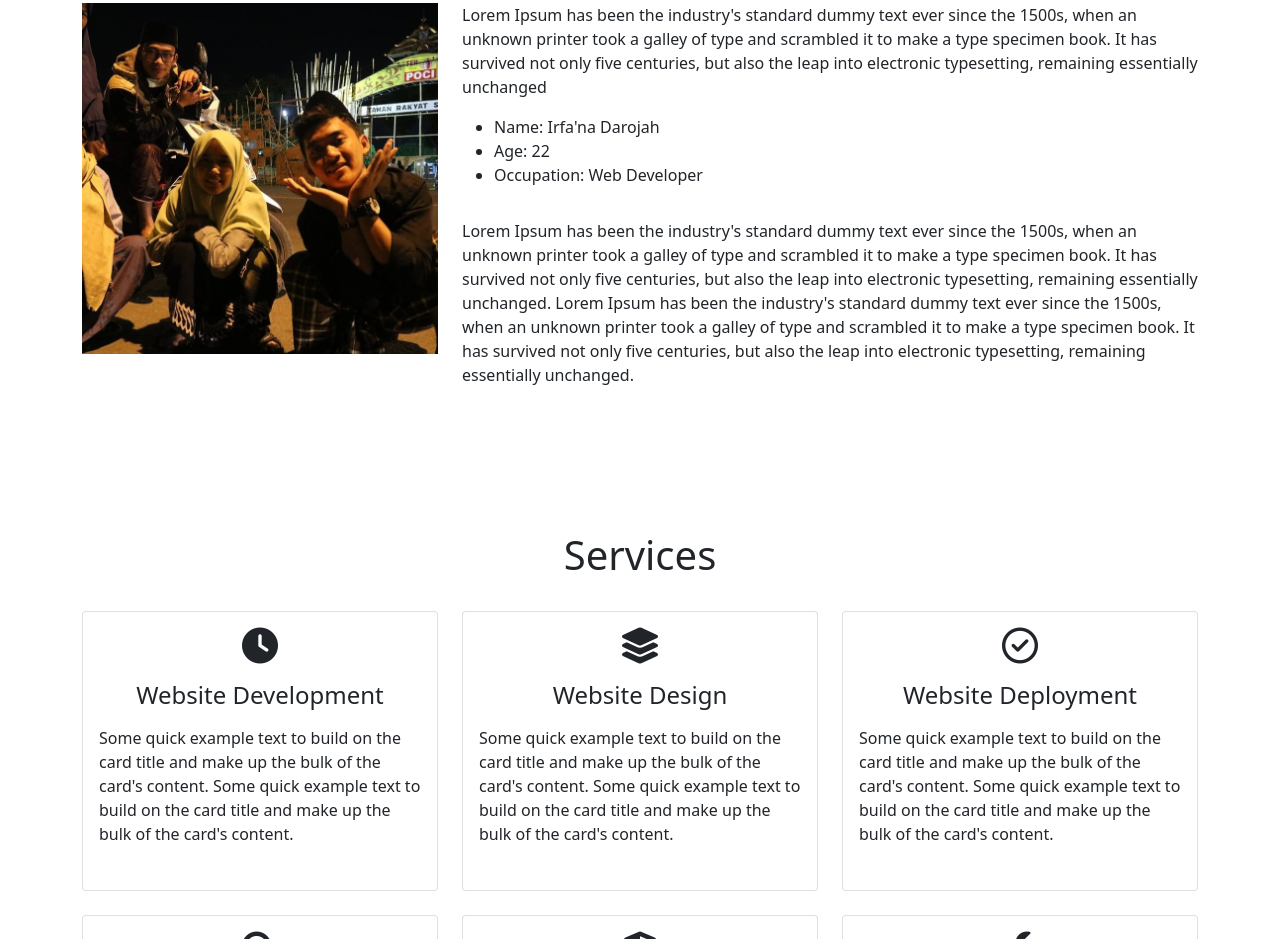
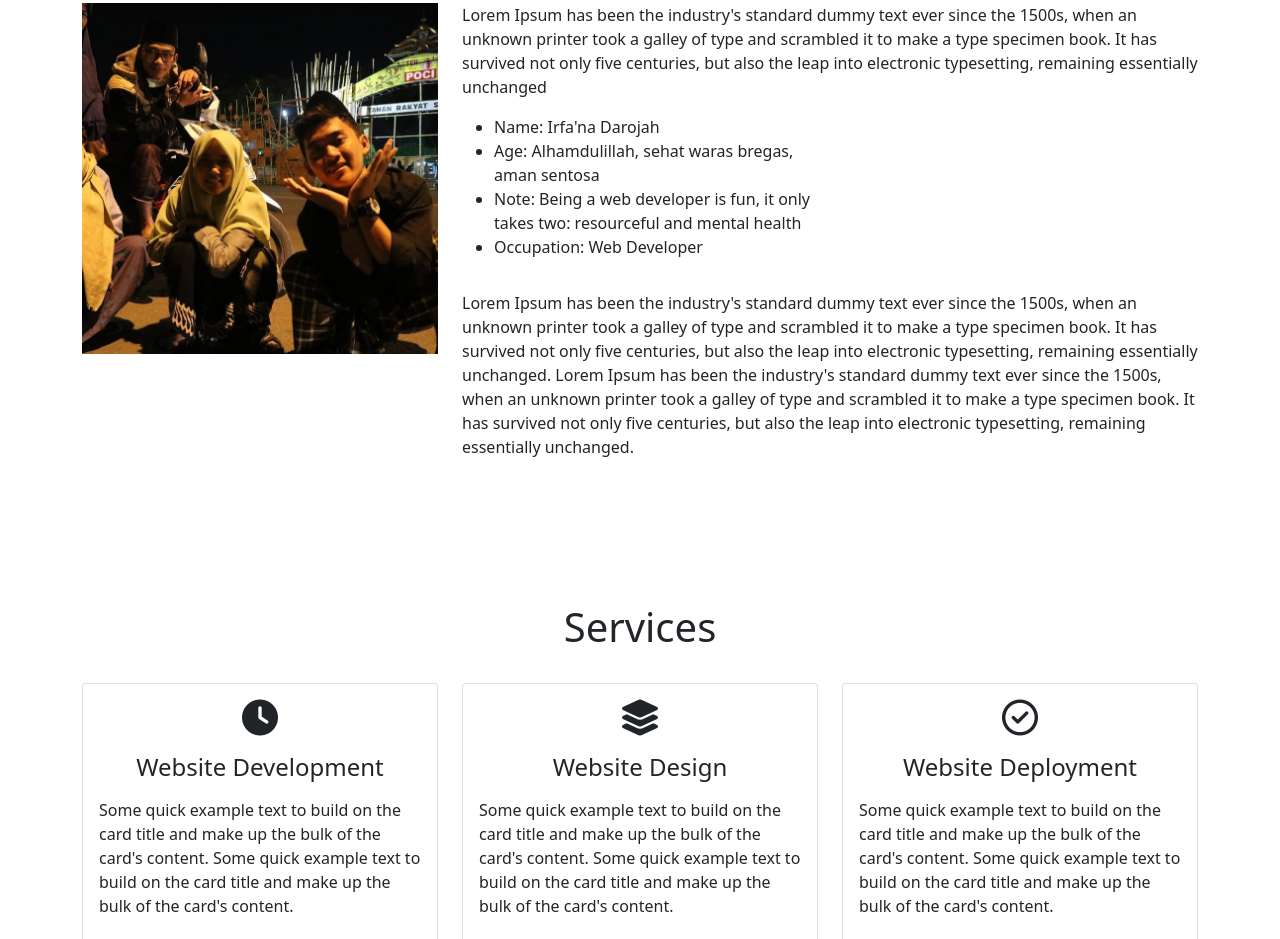
Before and after one commit to irfanadarojah/irfanadarojah.github.io, a plain HTML site: page index.html in a window 1280 px wide. Shown: the part 1045-1984 px from the top of the page. Drawn offline with nearby package versions, Linux system fonts and the light colour scheme; a script that the page names is missing.

Commit message:
Update index.html

```diff
--- a/index.html
+++ b/index.html
@@ -80,7 +80,8 @@
                         <div class="col-md-6">
                             <ul>
                                 <li>Name: Irfa'na Darojah</li>
-                                <li>Age: 22</li>
+                                <li>Age: Alhamdulillah, sehat waras bregas, aman sentosa </li>
+                                <li>Note: Being a web developer is fun, it only takes two: resourceful and mental health </li>
                                 <li>Occupation: Web Developer</li>
 
                             </ul>
```
